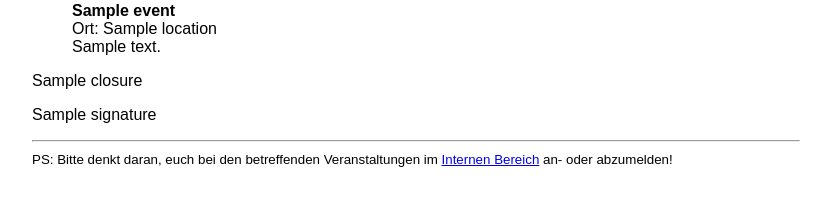
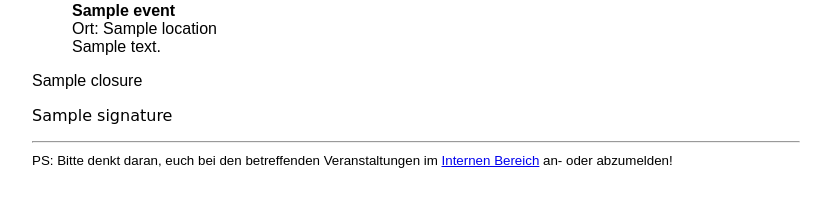
Before and after one commit to AVFrisia/wochenmail, a Python web app: template templates/plain.html in a window 1280 px wide. Shown: the part 230-437 px from the top of the page, without its empty margins (224-1055 px from the left). Run offline with Jinja, Linux system fonts and the light colour scheme; the template is opened without the code that fills it: most values are stand-ins (such as "Sample title", 1, 10 or a date in 2020).

Commit message:
Use cursive font

```diff
--- a/templates/plain.html
+++ b/templates/plain.html
@@ -21,6 +21,10 @@
         font-weight: bold;
         color: #487010;
         margin-top: 1em;
+    }
+
+    .signature {
+    	font-family: cursive;
     }
   </style>
 </head>
@@ -46,7 +50,7 @@
   {% endfor %}
   </dl>
   <p>{{ closure }}</p>
-  <p>{{ signature }}</p>
+  <p class="signature">{{ signature }}</p>
   <hr>
   <small>PS: Bitte denkt daran, euch bei den betreffenden Veranstaltungen im <a href="https://intern.avfrisia.de/">Internen Bereich</a> an- oder abzumelden!</small>
 </body>
```
